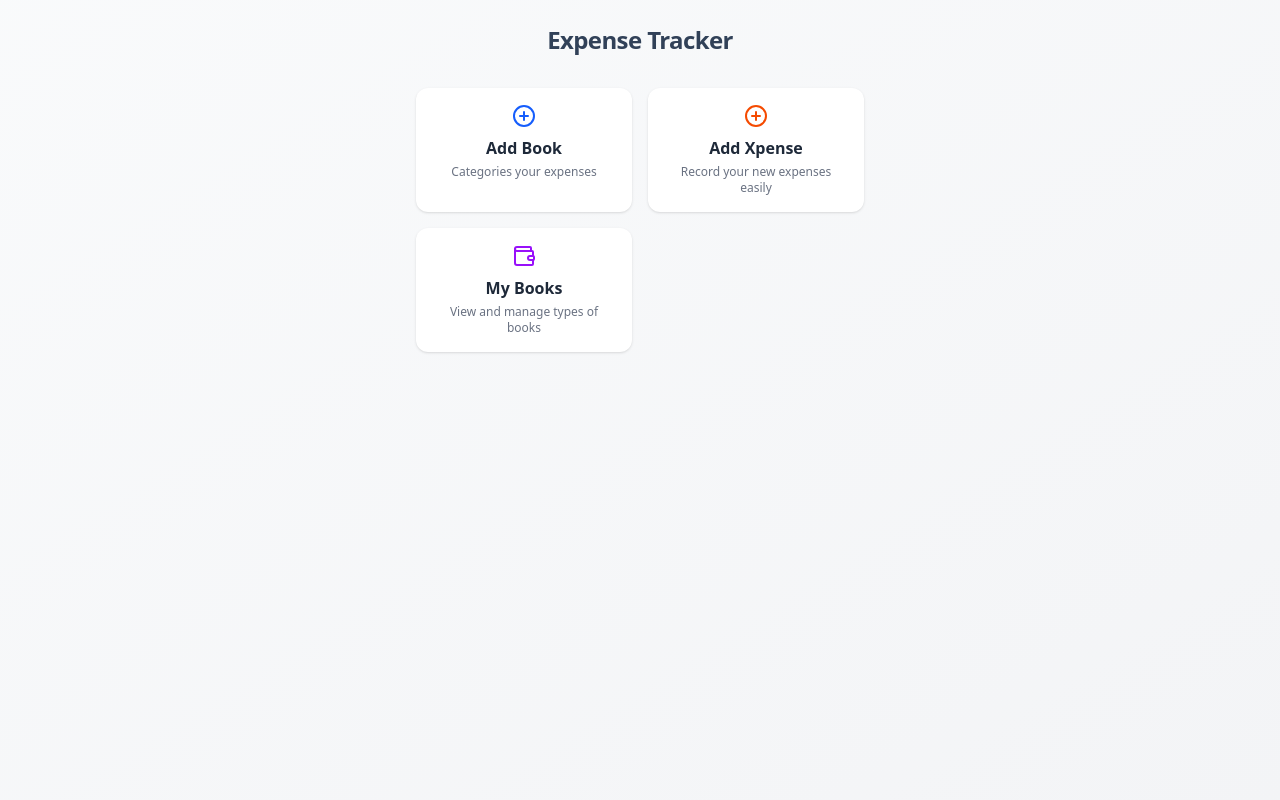
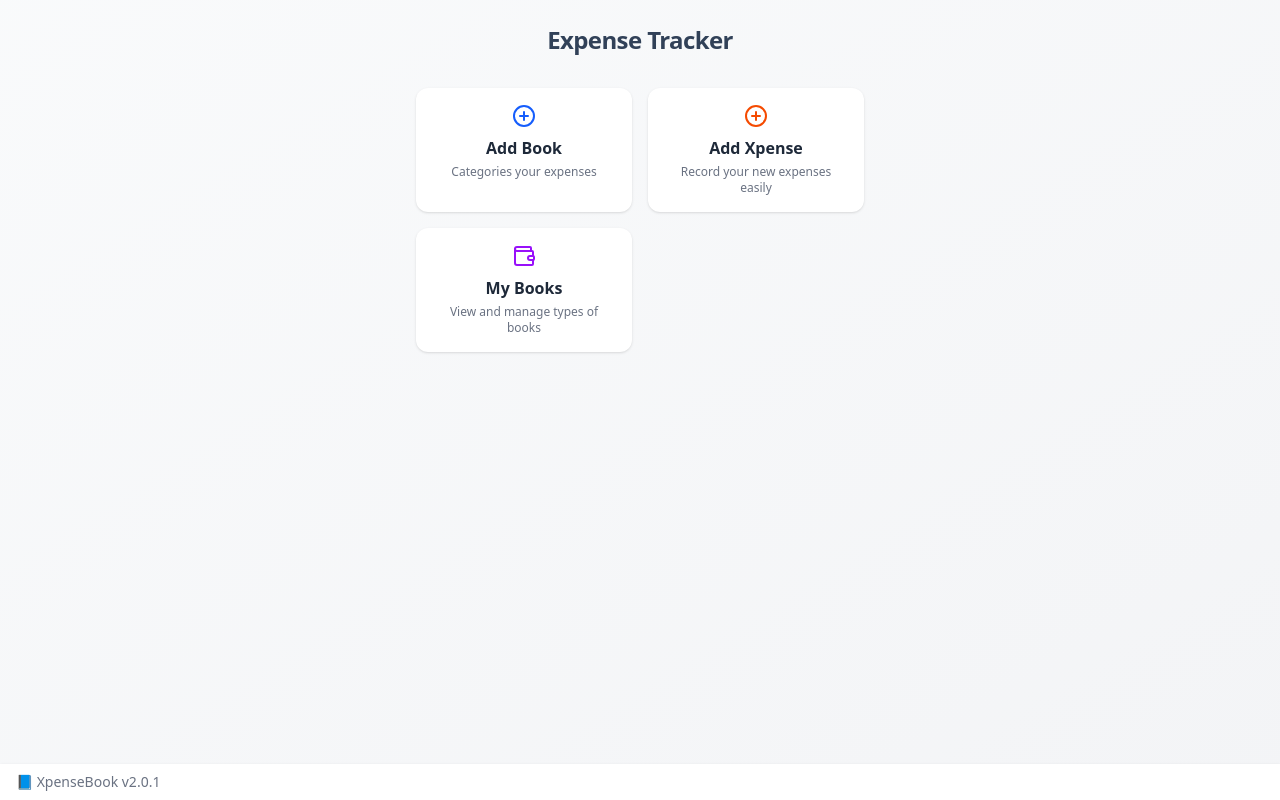
Before and after one commit to wol6/dailylogweb, a React (Vite) app: page /tracker in a window 1280 px wide. Built offline with nearby package versions, Linux system fonts and the light colour scheme.

Commit message:
inc version

```diff
--- a/src/components/layouts/ExpFooter.jsx
+++ b/src/components/layouts/ExpFooter.jsx
@@ -4,7 +4,7 @@ function ExpFooter() {
   return (
   <footer className="w-full fixed bottom-0 left-0 text-sm text-gray-500 px-4 py-2 bg-white shadow-sm z-10">
   <div className="max-w-5xl">
-    📘 XpenseBook v0.0.1
+    📘 XpenseBook v2.0.1
   </div>
 </footer>
   );
--- a/src/features/Home.jsx
+++ b/src/features/Home.jsx
@@ -50,7 +50,7 @@ function Home() {
             {/* Footer */}
             <footer className="mt-10 text-sm text-gray-500">
                 © {new Date().getFullYear()} Daily•Logs{" "}
-                <span className="text-gray-400">|</span> Version 3.0.0
+                <span className="text-gray-400">|</span> Version 4.0.0
             </footer>
         </div>
     );
--- a/src/features/tracker/TrackerDashBoard.jsx
+++ b/src/features/tracker/TrackerDashBoard.jsx
@@ -1,6 +1,7 @@
 import React from 'react'
 import { NavLink } from 'react-router-dom'
 import { PlusCircle, Wallet, BarChart3 } from 'lucide-react'  // icons for expense tracker
+import ExpFooter from '../../components/layouts/ExpFooter'
 
 function TrackerDashBoard() {
   const apps = [
@@ -54,6 +55,7 @@ function TrackerDashBoard() {
           </NavLink>
         ))}
       </div>
+      <ExpFooter/>
     </div>
   )
 }
```
